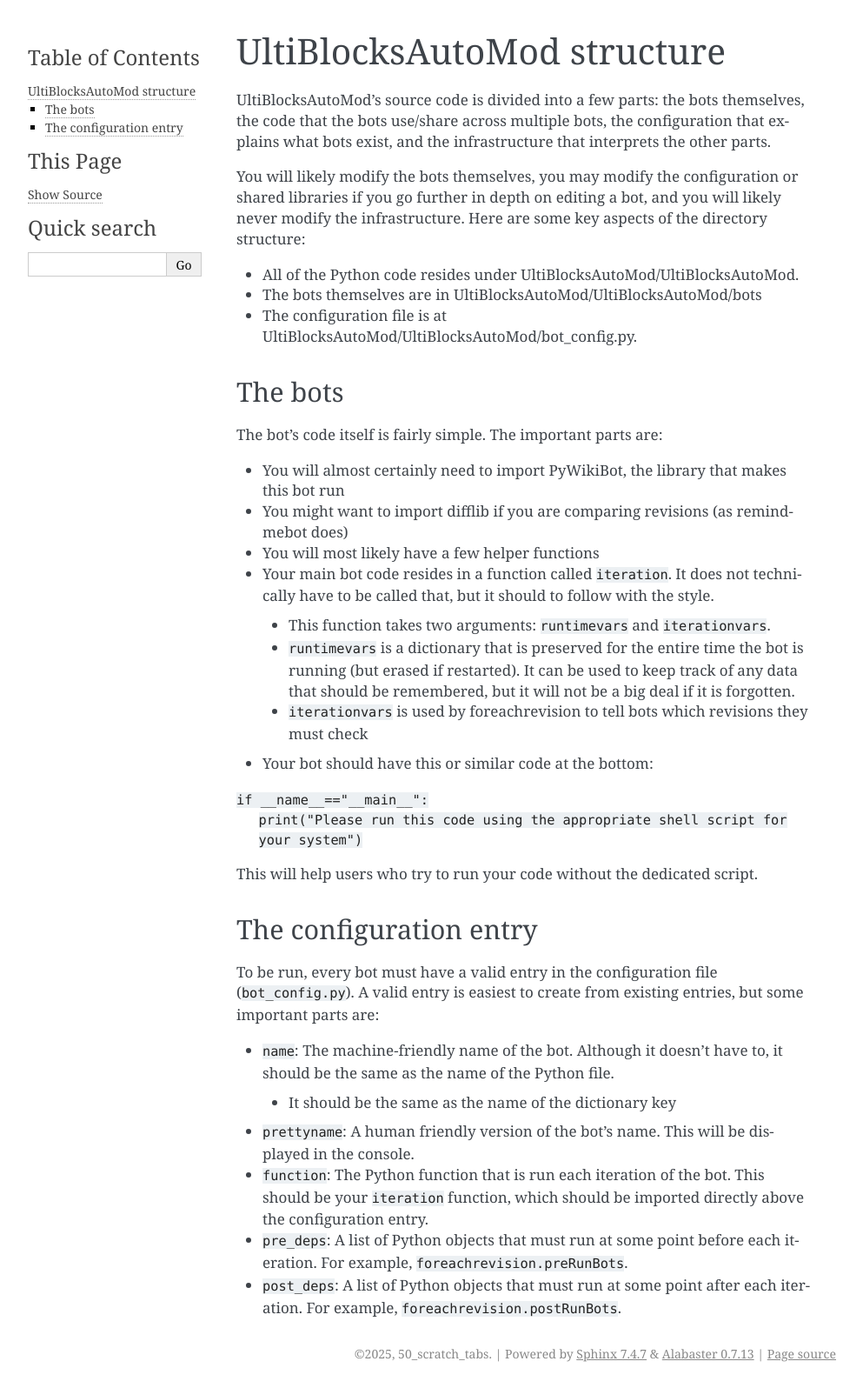
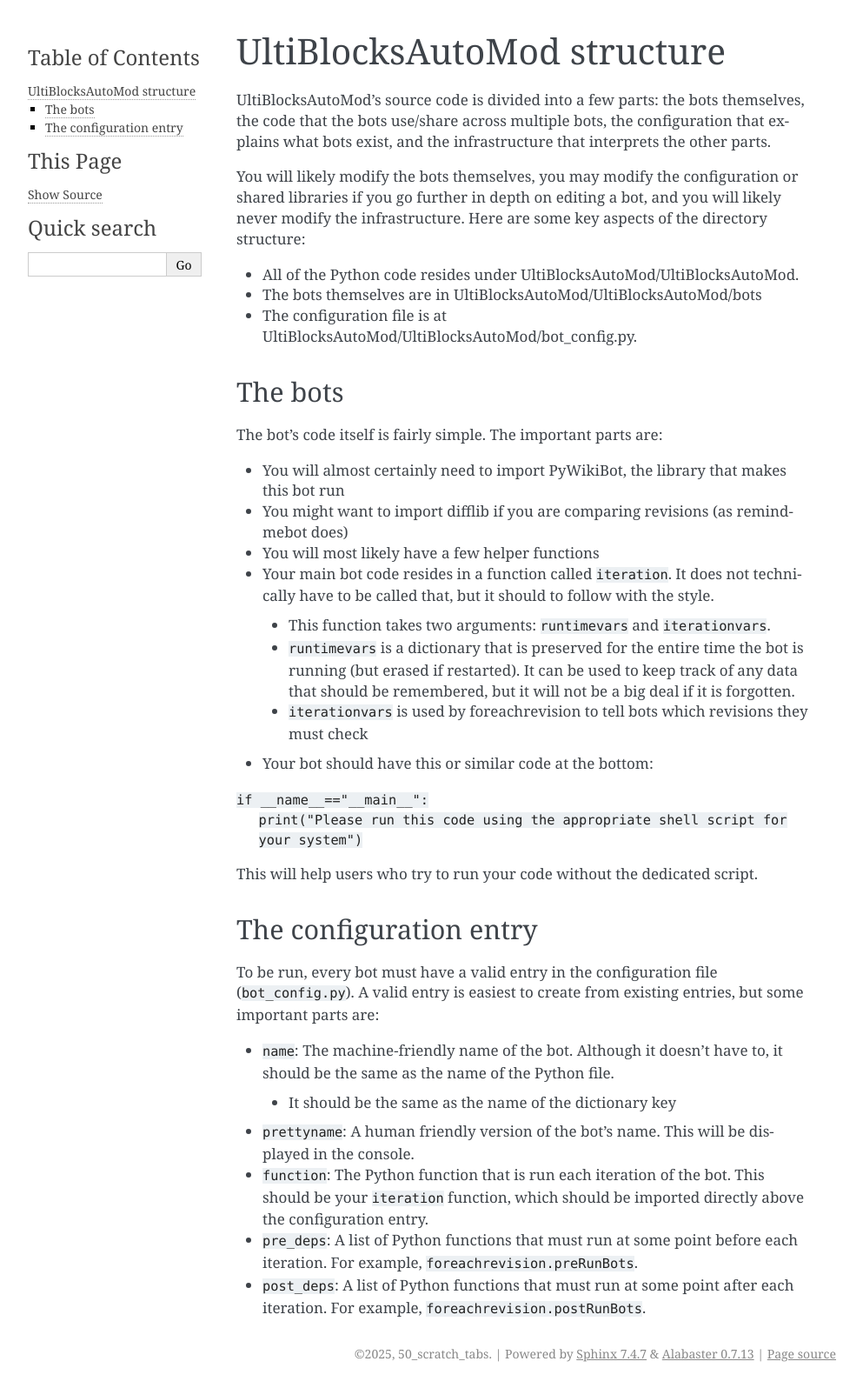
Before and after one commit to AmpM0d/AmpBot, a Sphinx documentation site: the page built from docs/structure/structure.rst, in a window 1280 px wide. Shown: the whole page at 87% size, without its empty margins (148-1141 px from the left). Built offline with Sphinx 7.4.7, drawn with Linux system fonts in a browser that asks for light colours.

Commit message:
Update structure.rst

```diff
--- a/docs/structure/structure.rst
+++ b/docs/structure/structure.rst
@@ -40,5 +40,5 @@ To be run, every bot must have a valid entry in the configuration file (``bot_co
 
 * ``prettyname``: A human friendly version of the bot's name. This will be displayed in the console.
 * ``function``: The Python function that is run each iteration of the bot. This should be your ``iteration`` function, which should be imported directly above the configuration entry.
-* ``pre_deps``: A list of Python objects that must run at some point before each iteration. For example, ``foreachrevision.preRunBots``.
-* ``post_deps``: A list of Python objects that must run at some point after each iteration. For example, ``foreachrevision.postRunBots``.
+* ``pre_deps``: A list of Python functions that must run at some point before each iteration. For example, ``foreachrevision.preRunBots``.
+* ``post_deps``: A list of Python functions that must run at some point after each iteration. For example, ``foreachrevision.postRunBots``.
```
